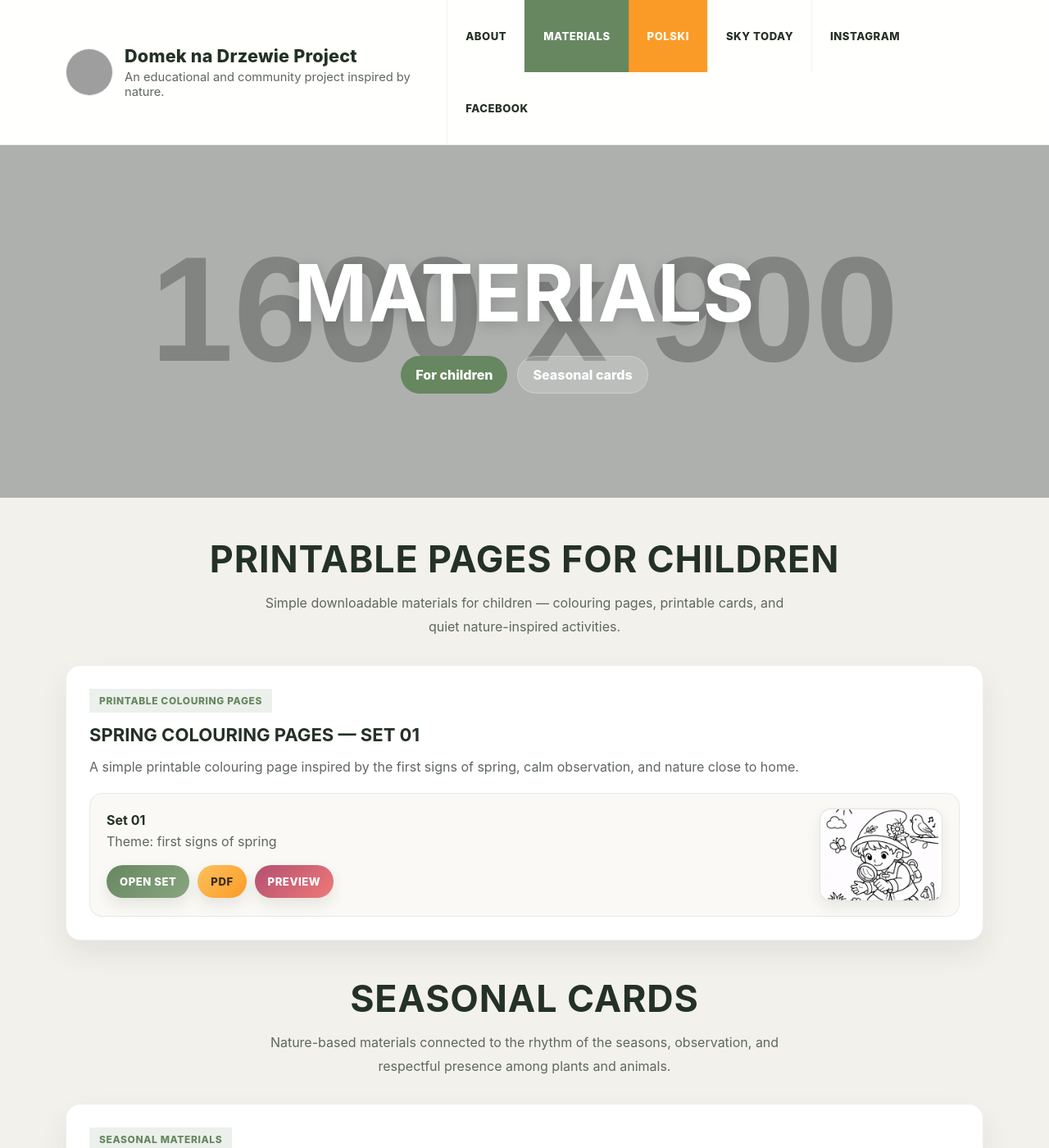
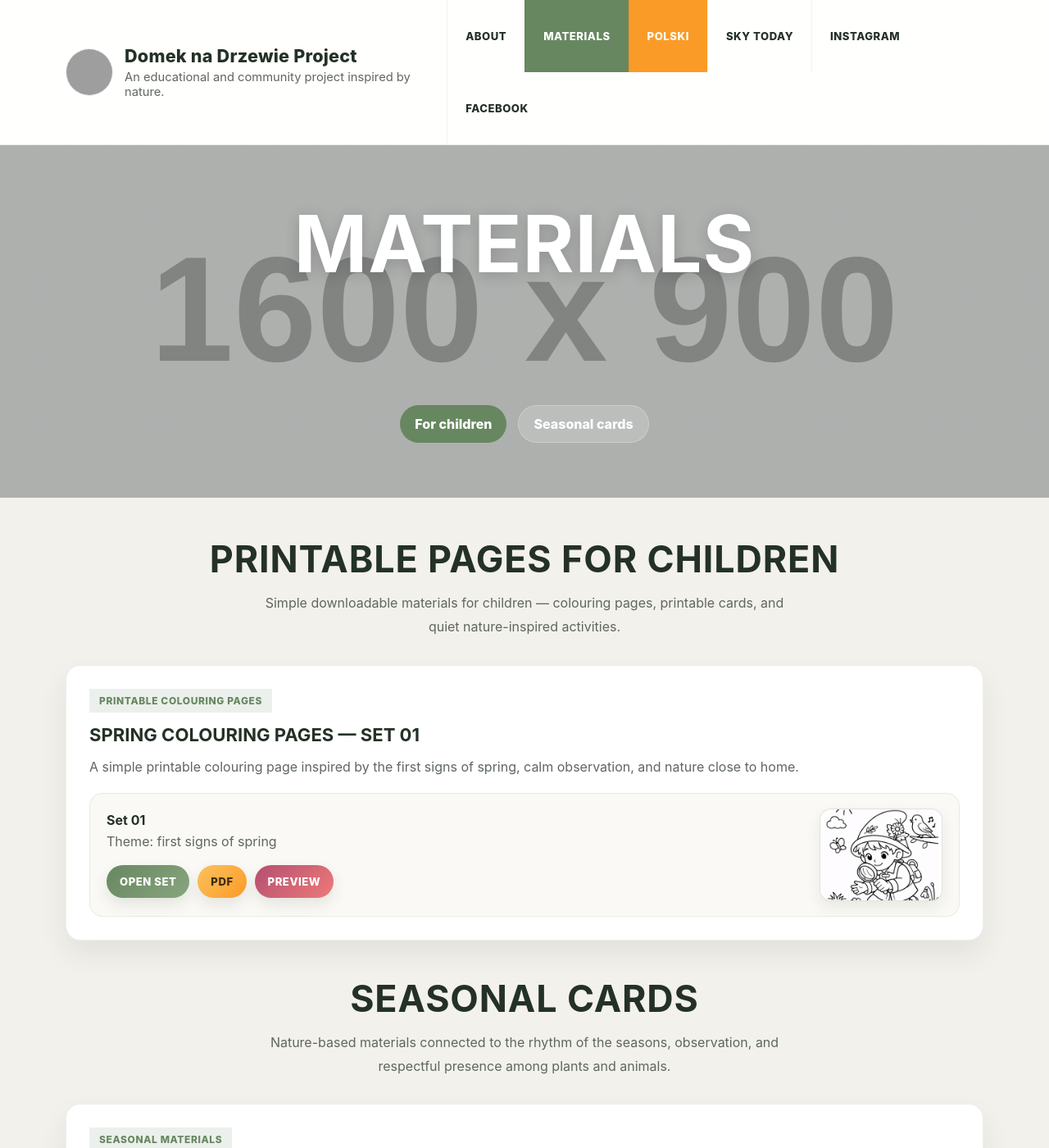
Before and after one commit to akonkia/domeknadrzewie, a Jekyll site: the page en/materials/index.html, which Jekyll copies as it is, in a window 1280 px wide and 1400 px high. Shown: the whole window at 82% size. Built offline with Jekyll 4.4.1, drawn with Linux system fonts in a browser that asks for light colours; grey boxes are pictures that could not be loaded.

Commit message:
Update index.html

```diff
--- a/en/materials/index.html
+++ b/en/materials/index.html
@@ -173,12 +173,20 @@
     }
 
     .hero-actions {
-      margin-top: 30px;
-      display: flex;
-      justify-content: center;
-      gap: 12px;
-      flex-wrap: wrap;
-    }
+  position: relative;
+  z-index: 3;
+  display: flex;
+  justify-content: center;
+  gap: 14px;
+  flex-wrap: wrap;
+  margin-top: 150px;
+}
+
+.hero-actions a,
+.hero-actions .hero-chip {
+  position: relative;
+  z-index: 3;
+}
 
     .cta-btn {
       min-height: 46px;
```
